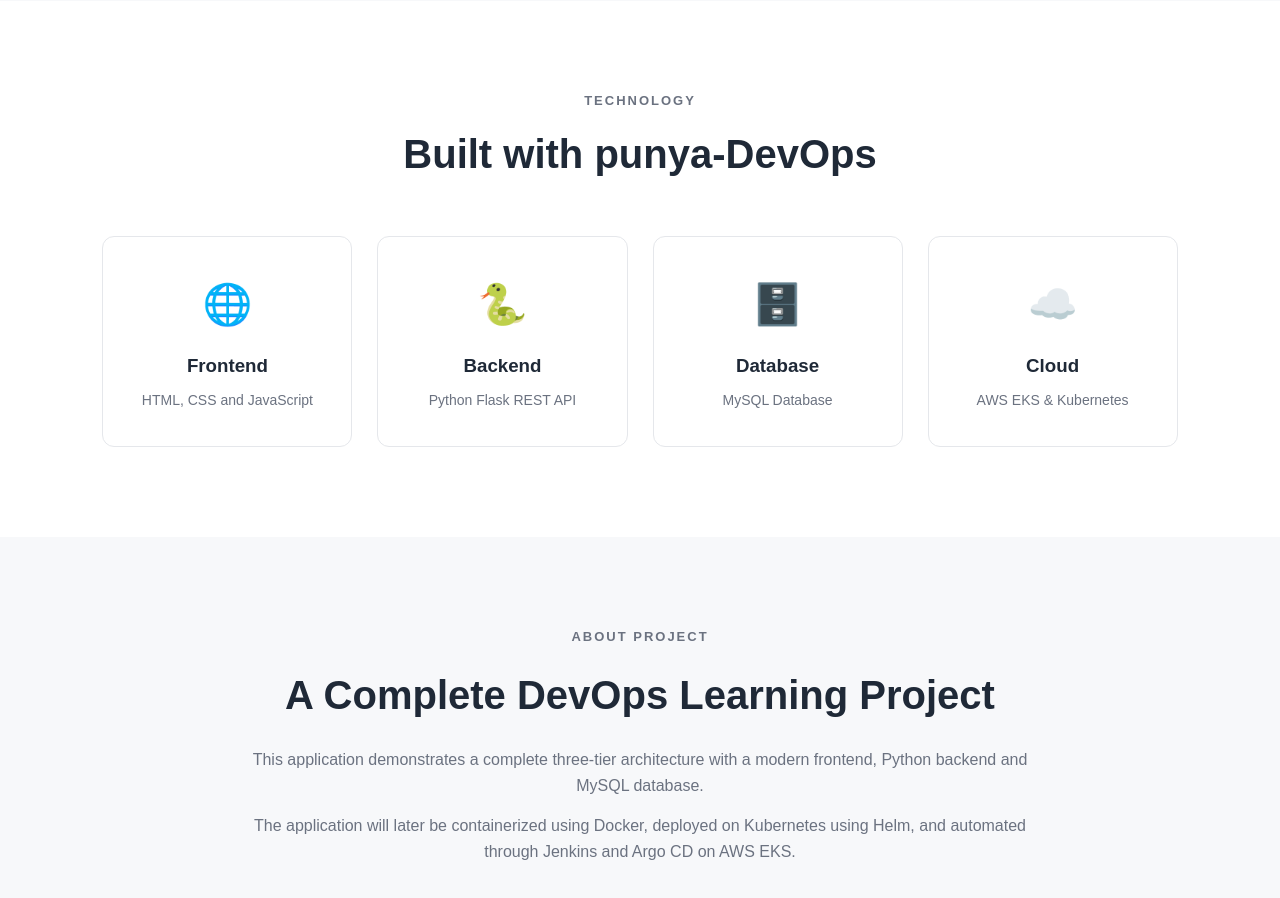
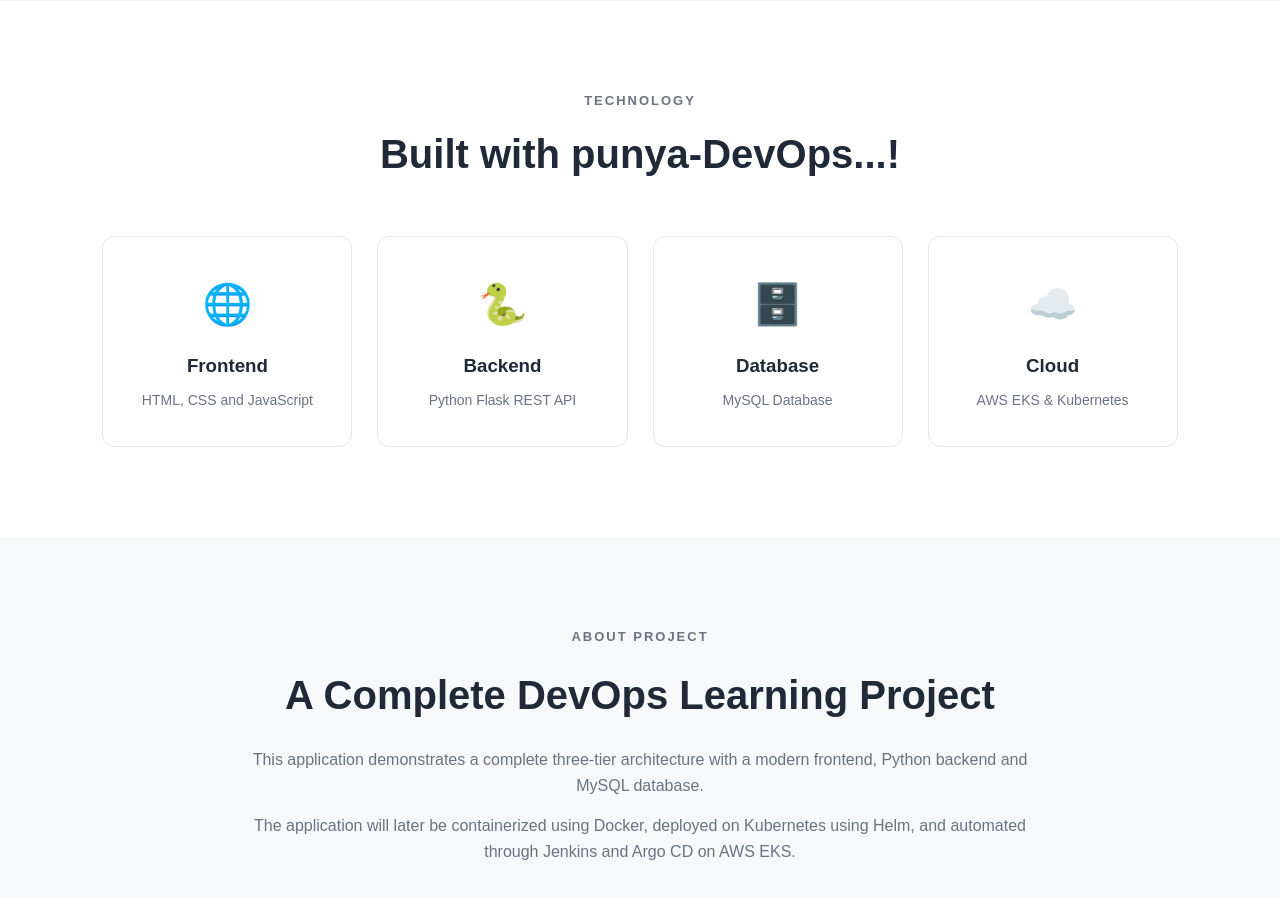
Before and after one commit to punya-DevOps/e-cm-devops, a plain HTML site: page frontend/index.html in a window 1280 px wide. Shown: the part 1080-1978 px from the top of the page. Drawn offline with Linux system fonts and the light colour scheme; no server answers.

Commit message:
Update index.html

```diff
--- a/frontend/index.html
+++ b/frontend/index.html
@@ -103,7 +103,7 @@
             </p>
 
             <h2>
-                Built with punya-DevOps
+                Built with punya-DevOps...!
             </h2>
 
         </div>
```
